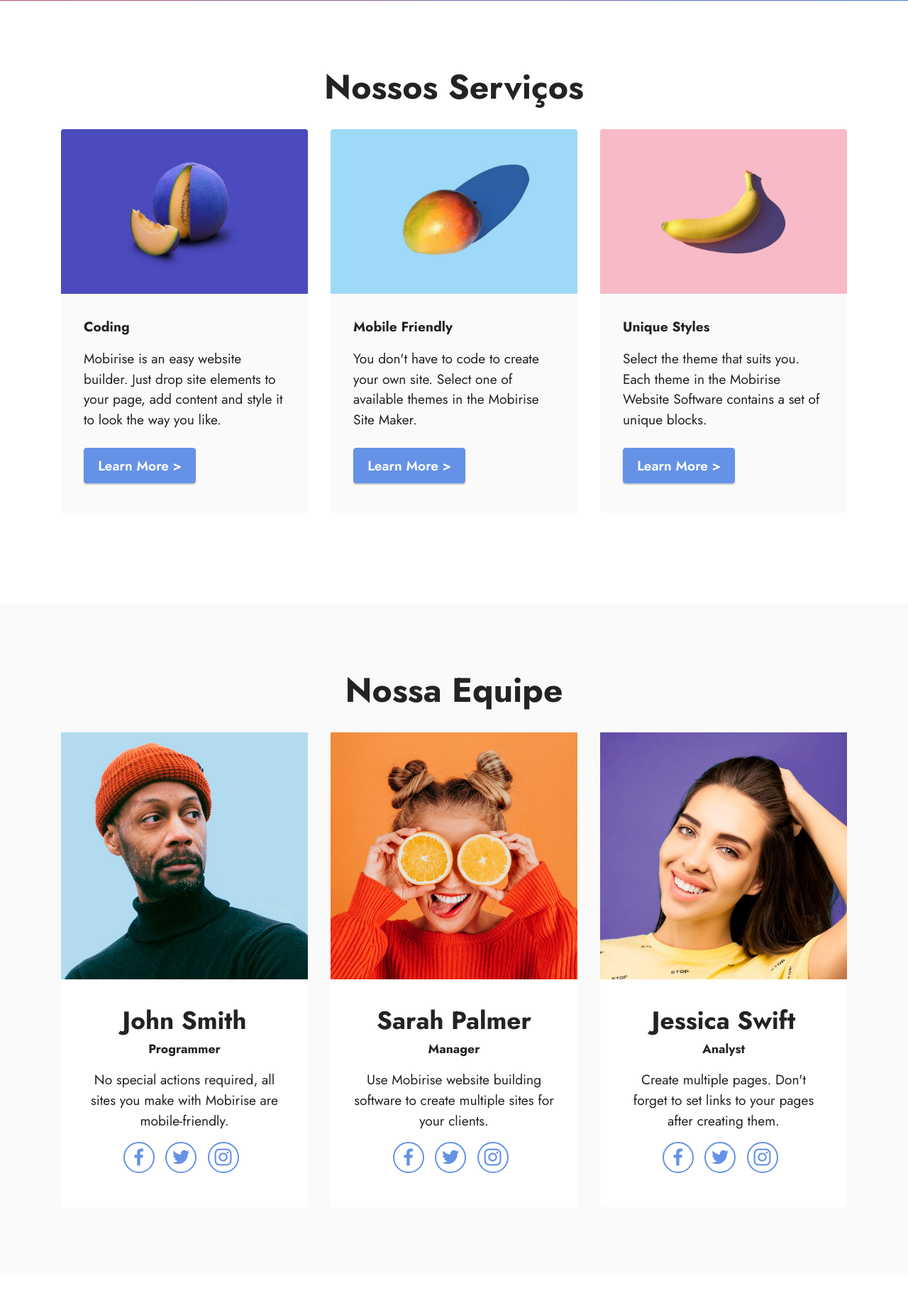
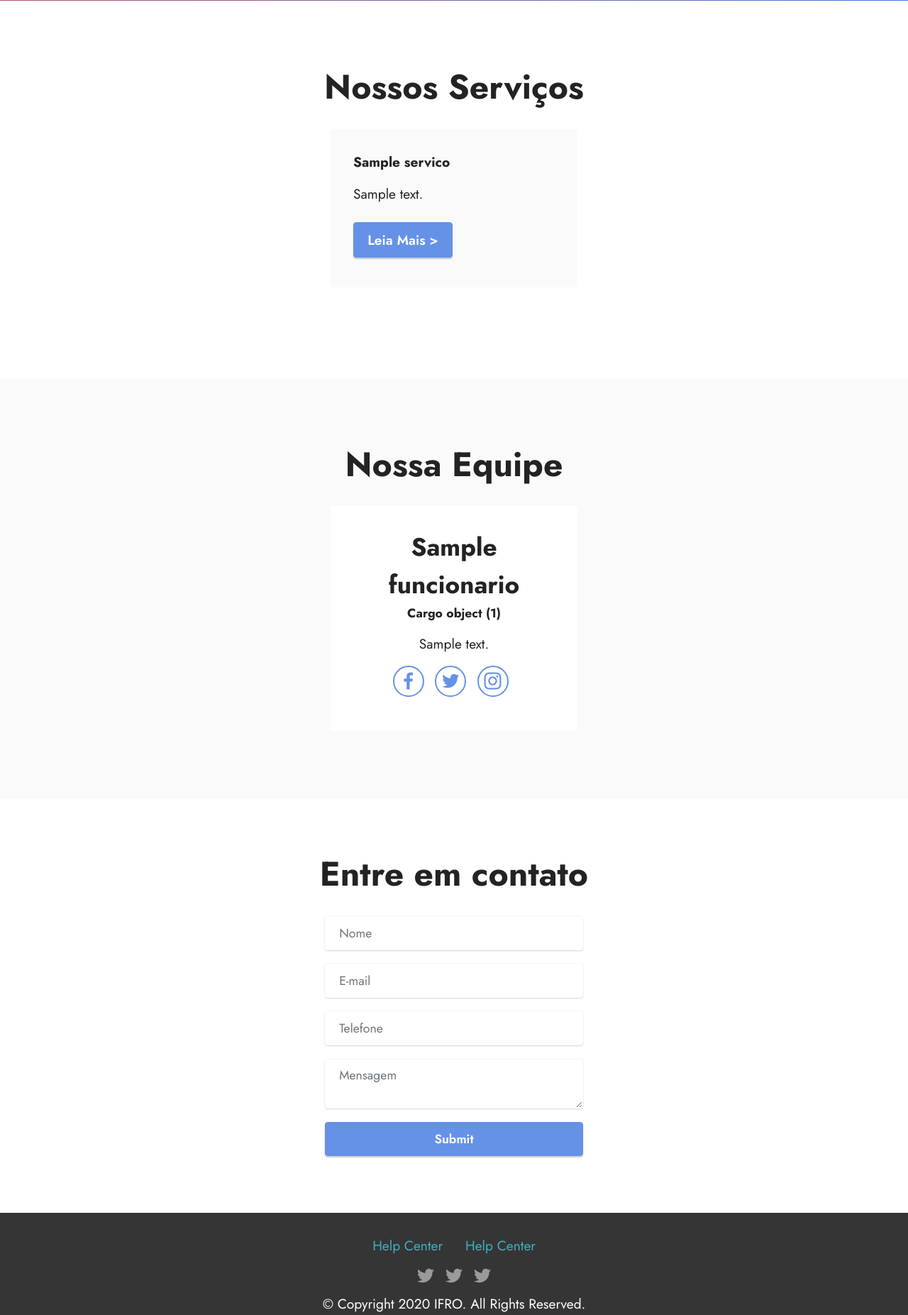
Before and after one commit to AndersonDaSilvaSantos/Fabrica_de_Sites, a Django app: page / in a window 1280 px wide. Shown: the part 859-2712 px from the top of the page at 71% size. Run offline with Django 4.2, Linux system fonts and the light colour scheme; tables that the repository leaves empty hold one stand-in row (values such as "Sample post"); some libraries are stand-ins or nearby versions.

Commit message:
Arrumando detalhe serviços

```diff
--- a/core/admin.py
+++ b/core/admin.py
@@ -4,7 +4,7 @@ from .models import Cargo, Funcionario, Servico
 
 @admin.register(Cargo)
 class CargoAdmin(admin.ModelAdmin):
-    pass
+    list_display = ('cargo',)
 
 
 @admin.register(Funcionario)
--- a/core/models.py
+++ b/core/models.py
@@ -14,10 +14,12 @@ class Base(models.Model):
 class Cargo(models.Model):
     cargo = models.CharField(max_length=100)
 
-
     class Meta:
         verbose_name = 'Cargo'
         verbose_name_plural = 'Cargos'
+
+        def __str__(self):
+            return self.cargo
 
 class Funcionario(Base):
     nome = models.CharField('Nome', max_length=255)
@@ -36,6 +38,9 @@ class Funcionario(Base):
         verbose_name_plural = 'Funcionários'
 
 
+    def __str__(self):
+        return self.nome
+
 
 class Servico(Base):
     imagem = StdImageField('Imagem', upload_to='servicos',
@@ -48,3 +53,6 @@ class Servico(Base):
     class Meta:
         verbose_name = 'Serviço'
         verbose_name_plural = 'Serviços'
+
+    def __str__(self):
+        return self.nome
--- a/core/templates/equipe.html
+++ b/core/templates/equipe.html
@@ -8,122 +8,46 @@
                     <strong>Nossa Equipe</strong></h3>
 
             </div>
+
+            {% for f in funcionarios %}
             <div class="col-sm-6 col-lg-4">
                 <div class="card-wrap">
                     <div class="image-wrap">
-                        <img src="{% static 'images/team1.jpg' %}">
+                        <img src="{{ f.foto.thumb.url }}">
                     </div>
                     <div class="content-wrap">
                         <h5 class="mbr-section-title card-title mbr-fonts-style align-center m-0 display-5">
-                            <strong>John Smith</strong>
+                            <strong>{{ f.nome }}</strong>
                         </h5>
                         <h6 class="mbr-role mbr-fonts-style align-center mb-3 display-4">
-                            <strong>Programmer</strong>
+                            <strong>{{ f.cargo }}</strong>
                         </h6>
                         <p class="card-text mbr-fonts-style align-center display-7">
-                            No special actions required, all sites you make with Mobirise are mobile-friendly.
+                            {{ f.biografia }}
                         </p>
                         <div class="social-row display-7">
                             <div class="soc-item">
-                                <a href="https://www.facebook.com/Mobirise/" target="_blank">
+                                <a href="{{ f.facebook }}" target="_blank">
                                     <span class="mbr-iconfont socicon socicon-facebook"></span>
                                 </a>
                             </div>
                             <div class="soc-item">
-                                <a href="https://twitter.com/mobirise" target="_blank">
+                                <a href="{{ f.twitter }}" target="_blank">
                                     <span class="mbr-iconfont socicon socicon-twitter"></span>
                                 </a>
                             </div>
                             <div class="soc-item">
-                                <a href="https://instagram.com/mobirise" target="_blank">
+                                <a href="{{ f.instagram }}" target="_blank">
                                     <span class="mbr-iconfont socicon socicon-instagram"></span>
                                 </a>
                             </div>
-
 
                         </div>
 
                     </div>
                 </div>
             </div>
-
-            <div class="col-sm-6 col-lg-4">
-                <div class="card-wrap">
-                    <div class="image-wrap">
-                        <img src="{% static 'images/team2.jpg' %}">
-                    </div>
-                    <div class="content-wrap">
-                        <h5 class="mbr-section-title card-title mbr-fonts-style align-center m-0 display-5">
-                            <strong>Sarah Palmer</strong>
-                        </h5>
-                        <h6 class="mbr-role mbr-fonts-style align-center mb-3 display-4">
-                            <strong>Manager</strong>
-                        </h6>
-                        <p class="card-text mbr-fonts-style align-center display-7">
-                            Use Mobirise website building software to create multiple sites for your clients.
-                        </p>
-                        <div class="social-row display-7">
-                            <div class="soc-item">
-                                <a href="https://www.facebook.com/Mobirise/" target="_blank">
-                                    <span class="mbr-iconfont socicon socicon-facebook"></span>
-                                </a>
-                            </div>
-                            <div class="soc-item">
-                                <a href="https://twitter.com/mobirise" target="_blank">
-                                    <span class="mbr-iconfont socicon socicon-twitter"></span>
-                                </a>
-                            </div>
-                            <div class="soc-item">
-                                <a href="https://instagram.com/mobirise" target="_blank">
-                                    <span class="mbr-iconfont socicon socicon-instagram"></span>
-                                </a>
-                            </div>
-
-
-                        </div>
-
-                    </div>
-                </div>
-            </div>
-
-            <div class="col-sm-6 col-lg-4">
-                <div class="card-wrap">
-                    <div class="image-wrap">
-                        <img src="{% static 'images/team3.jpg' %}">
-                    </div>
-                    <div class="content-wrap">
-                        <h5 class="mbr-section-title card-title mbr-fonts-style align-center m-0 display-5">
-                            <strong>Jessica Swift</strong>
-                        </h5>
-                        <h6 class="mbr-role mbr-fonts-style align-center mb-3 display-4">
-                            <strong>Analyst</strong>
-                        </h6>
-                        <p class="card-text mbr-fonts-style align-center display-7">
-                            Create multiple pages. Don't forget to set links to your pages after creating them.
-                        </p>
-                        <div class="social-row display-7">
-                            <div class="soc-item">
-                                <a href="https://www.facebook.com/Mobirise/" target="_blank">
-                                    <span class="mbr-iconfont socicon socicon-facebook"></span>
-                                </a>
-                            </div>
-                            <div class="soc-item">
-                                <a href="https://twitter.com/mobirise" target="_blank">
-                                    <span class="mbr-iconfont socicon socicon-twitter"></span>
-                                </a>
-                            </div>
-                            <div class="soc-item">
-                                <a href="https://instagram.com/mobirise" target="_blank">
-                                    <span class="mbr-iconfont socicon socicon-instagram"></span>
-                                </a>
-                            </div>
-
-
-                        </div>
-
-                    </div>
-                </div>
-            </div>
+            {% endfor %}
 
 
         </div>
--- a/core/templates/servicos.html
+++ b/core/templates/servicos.html
@@ -7,52 +7,28 @@
                 <strong>Nossos Serviços</strong></h4>
 
         </div>
-        <div class="row mt-4">
+        <div class="row mt-4 justify-content-center">
+            {% for s in servicos %}
             <div class="item features-image сol-12 col-md-6 col-lg-4">
                 <div class="item-wrapper">
                     <div class="item-img">
-                        <img src="{% static 'images/features1.jpg' %} ">
+                        <img src="{{ s.imagem.thumb.url }} ">
                     </div>
                     <div class="item-content">
-                        <h5 class="item-title mbr-fonts-style display-7"><strong>Coding</strong></h5>
+                        <h5 class="item-title mbr-fonts-style display-7">
+                            <strong>{{ s.nome }}</strong></h5>
 
-                        <p class="mbr-text mbr-fonts-style mt-3 display-7">Mobirise is an easy website builder. Just
-                            drop site elements to your page, add content and style it to look the way you like.</p>
+                        <p class="mbr-text mbr-fonts-style mt-3 display-7">
+                            {{ s.descricao| truncatewords:10 }}</p>
                     </div>
-                    <div class="mbr-section-btn item-footer mt-2"><a href="" class="btn btn-primary item-btn display-7" target="_blank">Learn More
+                    <div class="mbr-section-btn item-footer mt-2">
+                        <a href="{% url 'core:detalhe_servico' s.id %}" class="btn btn-primary item-btn display-7" target="_blank">
+                        Leia Mais
                             &gt;</a></div>
                 </div>
             </div>
-            <div class="item features-image сol-12 col-md-6 col-lg-4">
-                <div class="item-wrapper">
-                    <div class="item-img">
-                        <img src="{% static 'images/features2.jpg' %}">
-                    </div>
-                    <div class="item-content">
-                        <h5 class="item-title mbr-fonts-style display-7"><strong>Mobile Friendly</strong></h5>
+            {% endfor %}
 
-                        <p class="mbr-text mbr-fonts-style mt-3 display-7">You don't have to code to create your own
-                            site. Select one of available themes in the Mobirise Site Maker.</p>
-                    </div>
-                    <div class="mbr-section-btn item-footer mt-2"><a href="" class="btn btn-primary item-btn display-7" target="_blank">Learn More
-                            &gt;</a></div>
-                </div>
-            </div>
-            <div class="item features-image сol-12 col-md-6 col-lg-4">
-                <div class="item-wrapper">
-                    <div class="item-img">
-                        <img src="{% static 'images/features3.jpg' %}">
-                    </div>
-                    <div class="item-content">
-                        <h5 class="item-title mbr-fonts-style display-7"><strong>Unique Styles</strong></h5>
-
-                        <p class="mbr-text mbr-fonts-style mt-3 display-7">Select the theme that suits you. Each theme
-                            in the Mobirise Website Software contains a set of unique blocks.<br></p>
-                    </div>
-                    <div class="mbr-section-btn item-footer mt-2"><a href="" class="btn btn-primary item-btn display-7" target="_blank">Learn More
-                            &gt;</a></div>
-                </div>
-            </div>
         </div>
     </div>
 </section>
--- a/core/urls.py
+++ b/core/urls.py
@@ -3,5 +3,6 @@ from . import views
 
 app_name = 'core'
 urlpatterns= [
-    path('', views.IndexView.as_view(), name='index')
+    path('', views.IndexView.as_view(), name='index'),
+    path('<int:pk>/', views.DetalharServicoView.as_view(), name='detalhe_servico')
 ]
--- a/core/views.py
+++ b/core/views.py
@@ -1,5 +1,18 @@
-from django.views.generic import TemplateView
+from django.views.generic import TemplateView, DetailView
+from .models import Funcionario, Servico
 
 
 class IndexView(TemplateView):
     template_name = 'index.html'
+
+    #sobreescrevendo o  método de obtenção do contexto
+    def get_context_data(self, **kwargs):
+        context = super(IndexView, self).get_context_data(**kwargs)
+        context['funcionarios'] = Funcionario.objects.order_by('?').all()
+        context['servicos'] = Servico.objects.order_by('?').all()
+        return context
+
+
+class DetalharServicoView(DetailView):
+    template_name = 'detalhe_servico.html'
+    model = Servico
```
Also changed, not shown: core/templates/detalhe_servico.html (added, +15 -0 lines).
